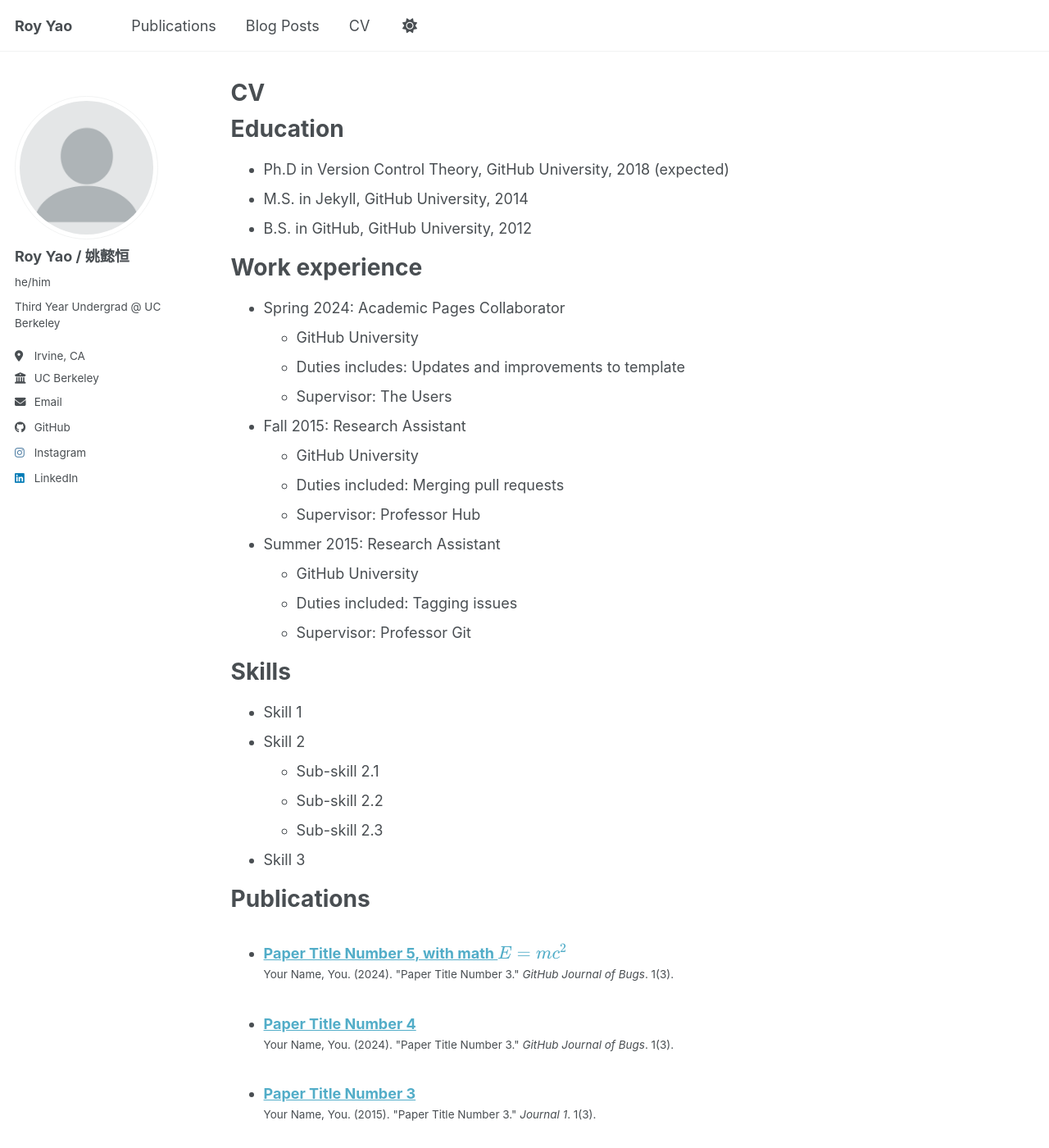
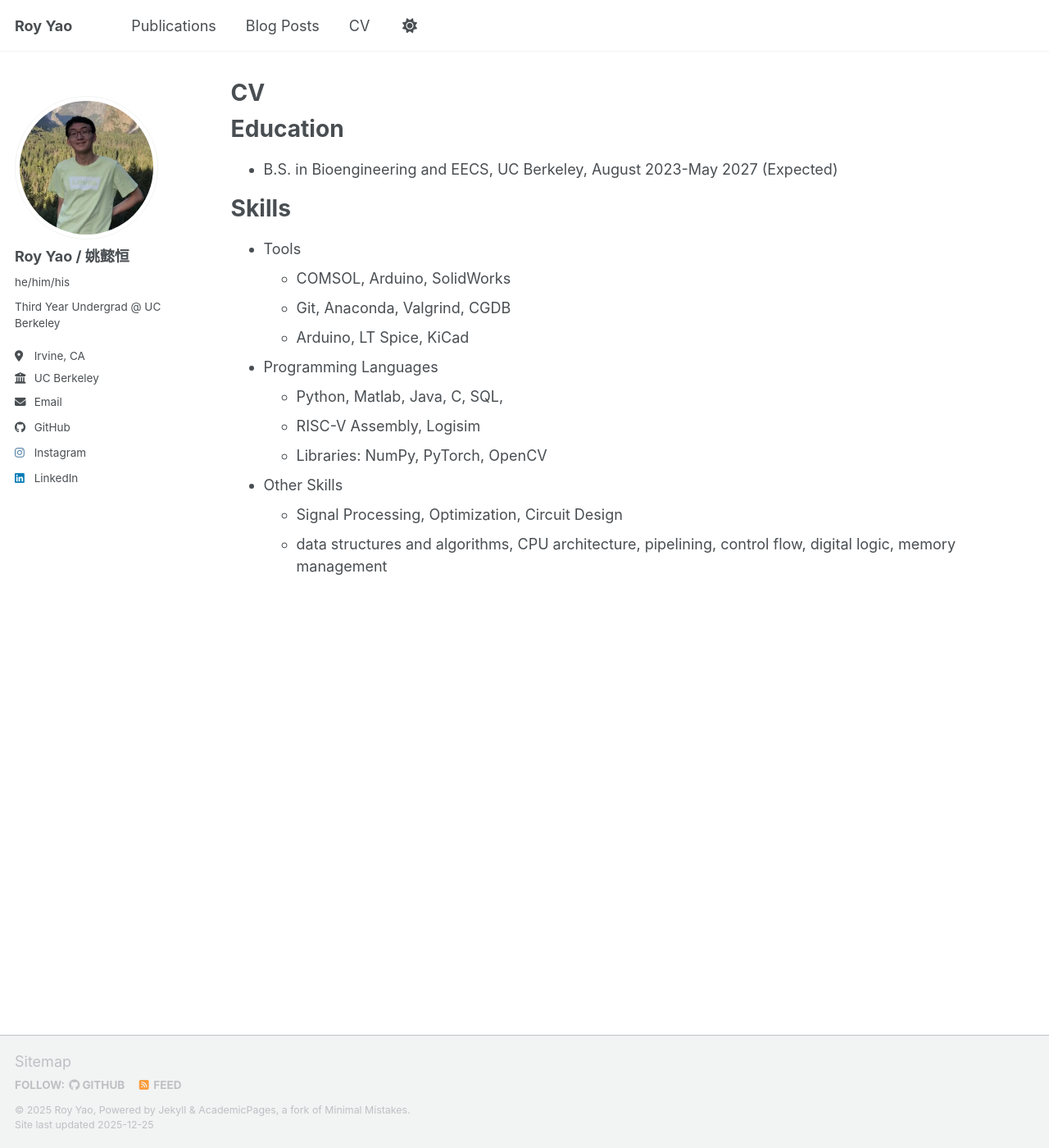
Before and after one commit to royyaoyh/royyaoyh.github.io, a Jekyll site: the page built from _pages/cv.md, in a window 1280 px wide and 1400 px high. Shown: the whole window at 82% size. Built offline with Jekyll 4.4.1, drawn with Linux system fonts in a browser that asks for light colours; a script bundle is joined from its source files by our own code; library files that are not in the unit come from our copies; some of the changed text lies outside the part shown.

Commit message:
decide not to put the resume on the internet. put some education and skills down. hopefully fix the profile issue

```diff
--- a/_config.yml
+++ b/_config.yml
@@ -25,7 +25,7 @@ author:
   # Biographic information
   avatar           : "profile.png"
   name             : "Roy Yao / 姚懿恒"
-  pronouns         : he/him
+  pronouns         : he/him/his
   bio              : "Third Year Undergrad @ UC Berkeley"
   location         : "Irvine, CA"
   employer         : "UC Berkeley"
@@ -51,7 +51,7 @@ author:
   bitbucket        : # Username - Update with your username on the site
   codepen          : # Username
   dribbble         : # Username
-  github           : "academicpages"
+  github           : "alone10124"
   kaggle           : # Username
   stackoverflow    : # User number or user number and name (i.e., use "1" or "1/jeff-atwood")
 
--- a/_pages/cv.md
+++ b/_pages/cv.md
@@ -11,54 +11,59 @@ redirect_from:
 
 Education
 ======
-* Ph.D in Version Control Theory, GitHub University, 2018 (expected)
-* M.S. in Jekyll, GitHub University, 2014
-* B.S. in GitHub, GitHub University, 2012
+<!-- * Ph.D in Version Control Theory, GitHub University, 2018 (expected)
+* M.S. in Jekyll, GitHub University, 2014 -->
+* B.S. in Bioengineering and EECS, UC Berkeley, August 2023-May 2027 (Expected)
 
-Work experience
+<!-- Work experience
 ======
-* Spring 2024: Academic Pages Collaborator
-  * GitHub University
+* Undergraduate Researcher at Conolly Lab (August 2025-)
+  * UC Berkeley
   * Duties includes: Updates and improvements to template
   * Supervisor: The Users
 
-* Fall 2015: Research Assistant
-  * GitHub University
+* Summer Research at Chen Lab Intern (June 2025-)
+  * National Tsing Hua University
   * Duties included: Merging pull requests
   * Supervisor: Professor Hub
 
 * Summer 2015: Research Assistant
   * GitHub University
   * Duties included: Tagging issues
-  * Supervisor: Professor Git
+  * Supervisor: Professor Git -->
 
 Skills
 ======
-* Skill 1
-* Skill 2
-  * Sub-skill 2.1
-  * Sub-skill 2.2
-  * Sub-skill 2.3
-* Skill 3
+* Tools
+  * COMSOL, Arduino, SolidWorks
+  * Git, Anaconda, Valgrind, CGDB
+  * Arduino, LT Spice, KiCad
+* Programming Languages
+  * Python, Matlab, Java, C, SQL,
+  * RISC-V Assembly, Logisim
+  * Libraries: NumPy, PyTorch, OpenCV
+* Other Skills
+  * Signal Processing, Optimization, Circuit Design
+  * data structures and algorithms, CPU architecture, pipelining, control flow, digital logic, memory management
 
-Publications
+<!-- Publications
 ======
   <ul>{% for post in site.publications reversed %}
     {% include archive-single-cv.html %}
   {% endfor %}</ul>
-
-Talks
+   -->
+<!-- Talks
 ======
   <ul>{% for post in site.talks reversed %}
     {% include archive-single-talk-cv.html  %}
   {% endfor %}</ul>
-
-Teaching
+   -->
+<!-- Teaching
 ======
   <ul>{% for post in site.teaching reversed %}
     {% include archive-single-cv.html %}
   {% endfor %}</ul>
-
-Service and leadership
+   -->
+<!-- Service and leadership
 ======
-* Currently signed in to 43 different slack teams
+* Currently signed in to 43 different slack teams -->
```
Also changed, not shown: _pages/about.md (+3 -3 lines), images/profile.png.
